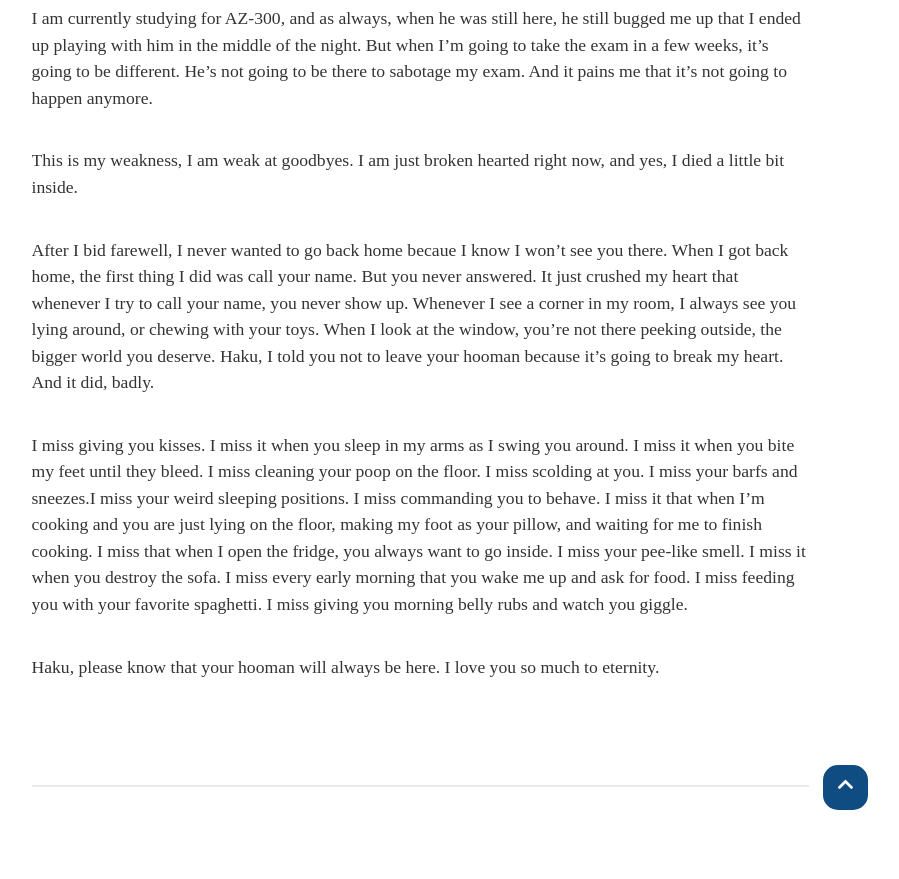
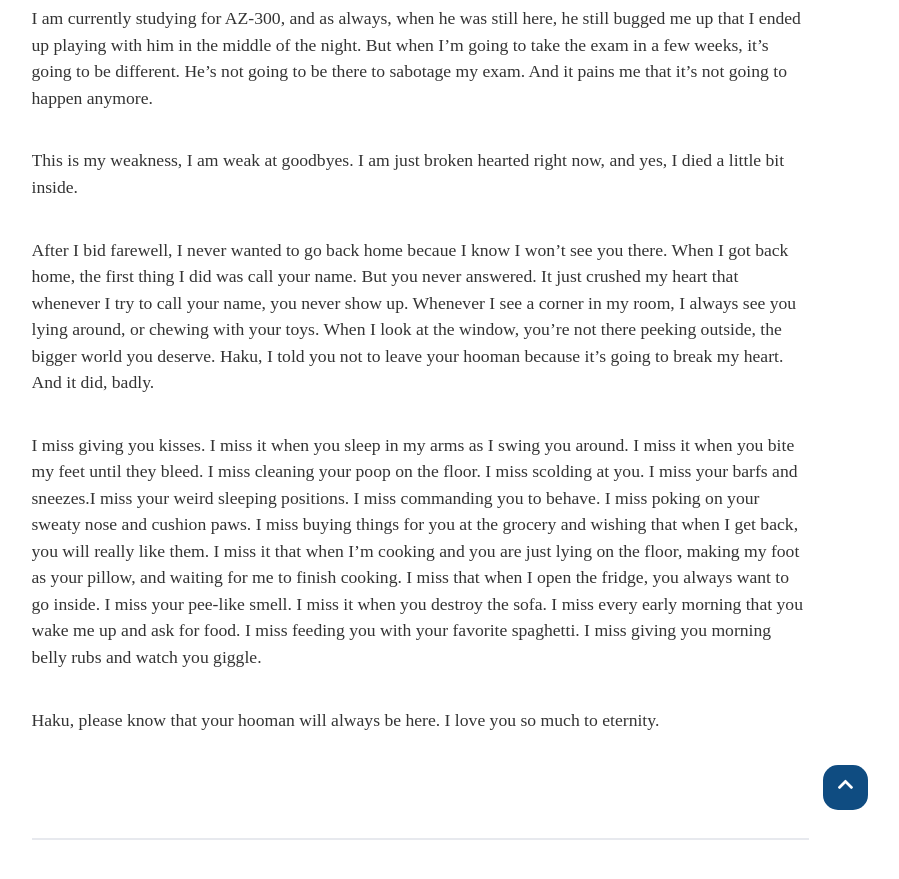
Before and after one commit to bonasfvck/blog, a Jekyll site: the page built from _posts/2020-06-08-haku.md, in a window 1280 px wide and 900 px high, scrolled down 1505 px. Shown: the top 879 px of the window, without its empty margins (220-1119 px from the left). Built offline with Jekyll 4.4.1, drawn with Linux system fonts in a browser that asks for light colours; nearby versions of some CDN libraries; some web fonts are replaced; comment, search, counter and statistics services are not loaded; before the commit the page ends 2352 px from its top, so only the background shows below that.

Commit message:
Update 2020-06-08-haku.md

```diff
--- a/_posts/2020-06-08-haku.md
+++ b/_posts/2020-06-08-haku.md
@@ -49,7 +49,7 @@ After I bid farewell, I never wanted to go back home becaue I know I won't see y
 
 <br>
 
-I miss giving you kisses. I miss it when you sleep in my arms as I swing you around. I miss it when you bite my feet until they bleed. I miss cleaning your poop on the floor. I miss scolding at you. I miss your barfs and sneezes.I miss your weird sleeping positions. I miss commanding you to behave. I miss it that when I'm cooking and you are just lying on the floor, making my foot as your pillow, and waiting for me to finish cooking. I miss that when I open the fridge, you always want to go inside. I miss your pee-like smell. I miss it when you destroy the sofa. I miss every early morning that you wake me up and ask for food. I miss feeding you with your favorite spaghetti. I miss giving you morning belly rubs and watch you giggle.
+I miss giving you kisses. I miss it when you sleep in my arms as I swing you around. I miss it when you bite my feet until they bleed. I miss cleaning your poop on the floor. I miss scolding at you. I miss your barfs and sneezes.I miss your weird sleeping positions. I miss commanding you to behave. I miss poking on your sweaty nose and cushion paws. I miss buying things for you at the grocery and wishing that when I get back, you will really like them. I miss it that when I'm cooking and you are just lying on the floor, making my foot as your pillow, and waiting for me to finish cooking. I miss that when I open the fridge, you always want to go inside. I miss your pee-like smell. I miss it when you destroy the sofa. I miss every early morning that you wake me up and ask for food. I miss feeding you with your favorite spaghetti. I miss giving you morning belly rubs and watch you giggle.
 
 <br>
 
```
